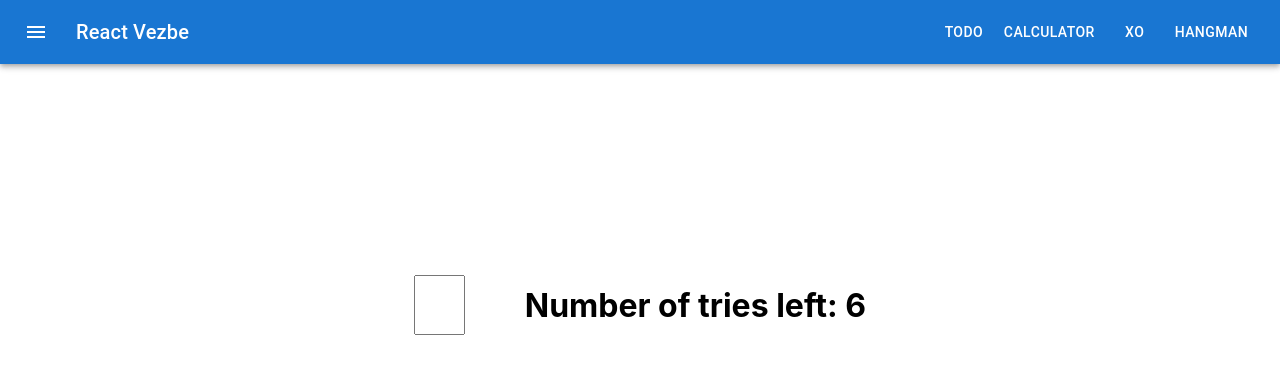
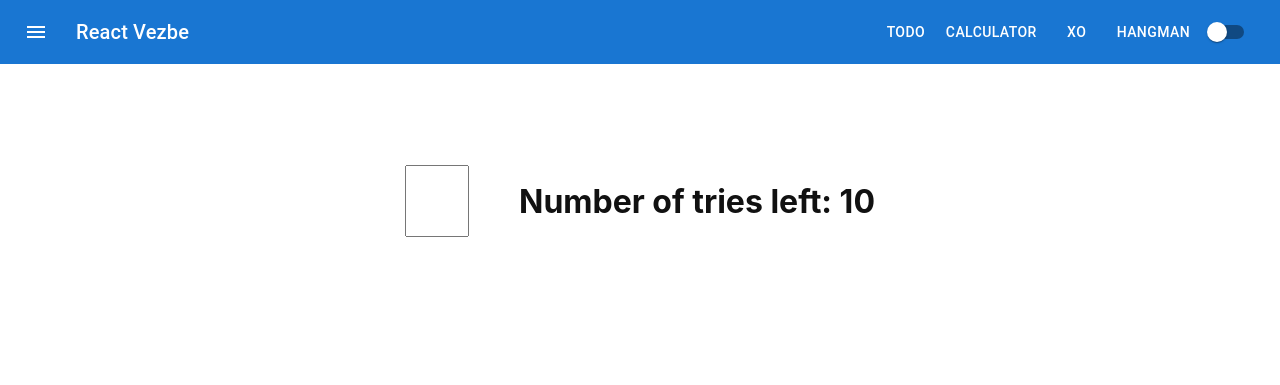
Before and after one commit to EminHamzagic/React-Kurs, a React (Create React App) app: page /hangman in a window 1280 px wide. Shown: the top 385 px of the page. Built offline with nearby package versions, Linux system fonts and the light colour scheme; no server answers.

Commit message:
added dark theme using context

```diff
--- /dev/null
+++ b/src/App.js
@@ -0,0 +1,45 @@
+import { BrowserRouter } from "react-router-dom";
+import Header from "./components/Header";
+import "./index.css";
+import ToDo from "./ToDo/ToDo.js";
+import Hangman from "./components/Hangman.js";
+import Calculator from "./components/Calculator";
+import { Route } from "react-router-dom";
+import XO from "./components/XO";
+import ThemeContext from "./Contexts/ThemeContext";
+import { useState } from "react";
+
+export default function App() {
+  const [theme, setTheme] = useState(false);
+
+  const changeTheme = (newTheme) => {
+    setTheme(newTheme);
+  };
+
+  return (
+    <BrowserRouter>
+      <Header handleChange={changeTheme} />
+      <div className="container">
+        <ThemeContext.Provider value={theme}>
+          <Route
+            path="/"
+            exact
+            render={(props) => <ToDo {...props} theme={theme} />}
+          />
+          <Route
+            path="/calculator"
+            render={(props) => <Calculator {...props} theme={theme} />}
+          />
+          <Route
+            path="/xo"
+            render={(props) => <XO {...props} theme={theme} />}
+          />
+          <Route
+            path="/hangman"
+            render={(props) => <Hangman {...props} theme={theme} />}
+          />
+        </ThemeContext.Provider>
+      </div>
+    </BrowserRouter>
+  );
+}
--- /dev/null
+++ b/src/Contexts/ThemeContext.js
@@ -0,0 +1,5 @@
+import { createContext } from "react";
+
+const ThemeContext = createContext();
+
+export default ThemeContext;
--- a/src/ToDo/CreateToDo.js
+++ b/src/ToDo/CreateToDo.js
@@ -1,5 +1,7 @@
 import { Grid, Typography, TextField, Button } from "@mui/material";
 import React, { useState } from "react";
+import { useContext } from "react";
+import ThemeContext from "../Contexts/ThemeContext";
 
 export default function CreateToDo(props) {
   const [createTask, setCreateTask] = useState({
@@ -7,6 +9,8 @@ export default function CreateToDo(props) {
     desc: "",
     date: "",
   });
+
+  const theme = useContext(ThemeContext);
 
   const handleOnChange = (value, inputType) => {
     setCreateTask({ ...createTask, [inputType]: value });
@@ -21,7 +25,11 @@ export default function CreateToDo(props) {
       rowSpacing={2}
     >
       <Grid item xs={6}>
-        <Typography variant="h4" component="h2">
+        <Typography
+          // color={theme ? "white" : "rgb(17,17,17)"}
+          variant="h4"
+          component="h2"
+        >
           Create ToDo Task
         </Typography>
       </Grid>
--- a/src/ToDo/ToDo.js
+++ b/src/ToDo/ToDo.js
@@ -2,8 +2,12 @@ import { Grid } from "@mui/material";
 import CreateToDo from "./CreateToDo.js";
 import React, { useState } from "react";
 import ToDoList from "./ToDoList.js";
+import ThemeContext from "../Contexts/ThemeContext.js";
+import { useContext } from "react";
 
 export default function ToDo() {
+  const theme = useContext(ThemeContext);
+
   const [tasks, setTasks] = useState([
     {
       name: "Uci nemacki",
@@ -16,7 +20,20 @@ export default function ToDo() {
     setTasks([...tasks, newTask]);
   };
 
+  const isDarkThemeOn = () => {
+    if (theme) {
+      return "rgb(17, 17, 17)";
+    } else return "white";
+  };
+
   return (
+    <div
+      style={{
+        width: "100%",
+        height: "100%",
+        backgroundColor: isDarkThemeOn(),
+      }}
+    >
       <Grid container rowSpacing={3}>
         <Grid item xs={6}>
           <CreateToDo addNewTask={addTask} />
@@ -26,5 +43,6 @@ export default function ToDo() {
         </Grid>
         <Grid item xs={6}></Grid>
       </Grid>
+    </div>
   );
 }
--- a/src/components/Calculator.js
+++ b/src/components/Calculator.js
@@ -1,8 +1,12 @@
 import { useState } from "react";
 import "../css/calculator.css";
+import ThemeContext from "../Contexts/ThemeContext";
+import { useContext } from "react";
 
 export default function Calculator() {
   const [expression, setExpression] = useState("");
+
+  const theme = useContext(ThemeContext);
 
   const operations = "+-*/.";
 
@@ -13,6 +17,16 @@ export default function Calculator() {
   };
 
   return (
+    <div
+      style={{
+        width: "100%",
+        height: "100%",
+        display: "flex",
+        justifyContent: "center",
+        alignItems: "center",
+        backgroundColor: theme ? "rgb(17,17,17)" : "white",
+      }}
+    >
       <div className="calcContainer">
         <div className="screen">{expression}</div>
         <button
@@ -178,5 +192,6 @@ export default function Calculator() {
           /
         </button>
       </div>
+    </div>
   );
 }
--- a/src/components/Hangman.js
+++ b/src/components/Hangman.js
@@ -1,12 +1,15 @@
 import { useState, useEffect } from "react";
 import "../css/hangman.css";
+import ThemeContext from "../Contexts/ThemeContext";
+import { useContext } from "react";
 
 export default function Hangman() {
-  const [tries, setTries] = useState(6);
+  const [tries, setTries] = useState(10);
   const [word, setWord] = useState([]);
   const [guessWord, setGuessWord] = useState([]);
   const [resetVal, setResetVal] = useState(false);
   const [isDisabled, setIsDisabled] = useState(false);
+  const theme = useContext(ThemeContext);
 
   const checkChar = (e) => {
     if (e.keyCode == 13) {
@@ -32,7 +35,7 @@ export default function Hangman() {
   };
 
   useEffect(() => {
-    setTries(6);
+    setTries(10);
     fetch(`https://random-words-api.vercel.app/word`)
       .then((response) => response.json())
       .then((data) => {
@@ -46,7 +49,10 @@ export default function Hangman() {
   }, [resetVal]);
 
   return (
-    <div className="hangmanContainer">
+    <div
+      style={{ backgroundColor: theme ? "rgb(17, 17, 17)" : "white" }}
+      className="hangmanContainer"
+    >
       <div className="infoAndInput">
         <input
           disabled={isDisabled}
@@ -54,11 +60,18 @@ export default function Hangman() {
           maxLength={1}
           type="text"
         ></input>
-        <h1>Number of tries left: {tries}</h1>
+        <h1 style={{ color: theme ? "white" : "rgb(17, 17, 17)" }}>
+          Number of tries left: {tries}
+        </h1>
       </div>
       <div className="wordCont">
         {guessWord.map((char, index) => (
-          <p key={char + index.toString()}>{char}</p>
+          <p
+            style={{ color: theme ? "white" : "rgb(17, 17, 17)" }}
+            key={char + index.toString()}
+          >
+            {char}
+          </p>
         ))}
       </div>
       <button
--- a/src/components/Header.js
+++ b/src/components/Header.js
@@ -7,8 +7,9 @@ import Button from "@mui/material/Button";
 import IconButton from "@mui/material/IconButton";
 import MenuIcon from "@mui/icons-material/Menu";
 import { Link } from "react-router-dom";
+import ThemeBtn from "./ThemeBtn";
 
-export default function Header() {
+export default function Header({ handleChange }) {
   return (
     <Box sx={{ flexGrow: 1 }}>
       <AppBar position="static">
@@ -51,6 +52,7 @@ export default function Header() {
               Hangman
             </Link>
           </Button>
+          <ThemeBtn handleSwitch={handleChange} />
         </Toolbar>
       </AppBar>
     </Box>
--- /dev/null
+++ b/src/components/ThemeBtn.js
@@ -0,0 +1,18 @@
+import { Switch } from "@mui/material";
+
+export default function ThemeBtn({ handleSwitch }) {
+  const label = { inputProps: { "aria-label": "Switch demo" } };
+
+  return (
+    <div>
+      <Switch
+        onChange={() => {
+          handleSwitch((prev) => {
+            console.log(!prev);
+            return !prev;
+          });
+        }}
+      />
+    </div>
+  );
+}
--- a/src/components/XO.js
+++ b/src/components/XO.js
@@ -1,5 +1,7 @@
 import { useState } from "react";
 import "../css/XO.css";
+import ThemeContext from "../Contexts/ThemeContext";
+import { useContext } from "react";
 
 const winningCombinations = [
   ["00", "01", "02"],
@@ -20,6 +22,8 @@ const Game = () => {
   ]);
   const [isFirstPlayer, setIsFirstPlayer] = useState(true);
   const [winningPlayer, setWinningPlayer] = useState("");
+
+  const theme = useContext(ThemeContext);
 
   const handleOnClick = (i, j) => {
     let xoCopy = [...XO];
@@ -63,8 +67,20 @@ const Game = () => {
   };
 
   return (
-    <div>
-      <h1>{winningPlayer}</h1>
+    <div
+      style={{
+        width: "100%",
+        height: "100%",
+        display: "flex",
+        flexDirection: "column",
+        justifyContent: "center",
+        alignItems: "center",
+        backgroundColor: theme ? "rgb(17,17,17)" : "white",
+      }}
+    >
+      <h1 style={{ color: theme ? "white" : "rgb(17,17,17)" }}>
+        {winningPlayer}
+      </h1>
       {XO.map((row, i) => {
         return (
           <div key={row.toString() + i.toString()} className="row">
@@ -75,6 +91,10 @@ const Game = () => {
                   id={i.toString() + j.toString()}
                   onClick={() => handleOnClick(i, j)}
                   className="square"
+                  style={{
+                    border: `1px solid ${theme ? "white" : "rgb(17,17,17)"}`,
+                    color: theme ? "white" : "rgb(17,17,17)",
+                  }}
                 >
                   {square}
                 </div>
--- a/src/css/hangman.css
+++ b/src/css/hangman.css
@@ -1,6 +1,6 @@
 .hangmanContainer {
-  width: 40%;
-  height: 55%;
+  width: 100%;
+  height: 100%;
   background-color: white;
   display: flex;
   flex-direction: column;
@@ -10,19 +10,20 @@
 
 .infoAndInput {
   width: 100%;
-  height: 15%;
+  height: 10%;
   /* border: 1px solid black; */
   display: flex;
-  justify-content: space-around;
+  justify-content: center;
   align-items: center;
 }
 
 .infoAndInput input {
-  width: 10%;
+  width: 5%;
   height: 100%;
   font-size: 35px;
   padding-left: 17px;
   font-family: sans-serif;
+  margin-right: 50px;
 }
 
 .wordCont {
--- a/src/index.js
+++ b/src/index.js
@@ -1,26 +1,8 @@
 import React from "react";
 import ReactDOM from "react-dom/client";
-import { BrowserRouter } from "react-router-dom";
-import Header from "./components/Header";
-// import Hangman from "./components/Hangman.js";
 import "./index.css";
-import ToDo from "./ToDo/ToDo.js";
-import Hangman from "./components/Hangman.js";
-import Calculator from "./components/Calculator";
-import { Route } from "react-router-dom";
-import XO from "./components/XO";
+import App from "./App";
 
 const root = ReactDOM.createRoot(document.getElementById("root"));
-root.render(
-  <BrowserRouter>
-    <Header />
-    <div className="container">
-      <Route path="/" exact component={ToDo} />
-      <Route path="/calculator" component={Calculator} />
-      <Route path="/xo" component={XO} />
-      <Route path="/hangman" component={Hangman} />
-    </div>
-  </BrowserRouter>
-  // <React.StrictMode>
-  // </React.StrictMode>
-);
+
+root.render(<App />);
```
Lines whose indentation alone changed are shown as unchanged.
